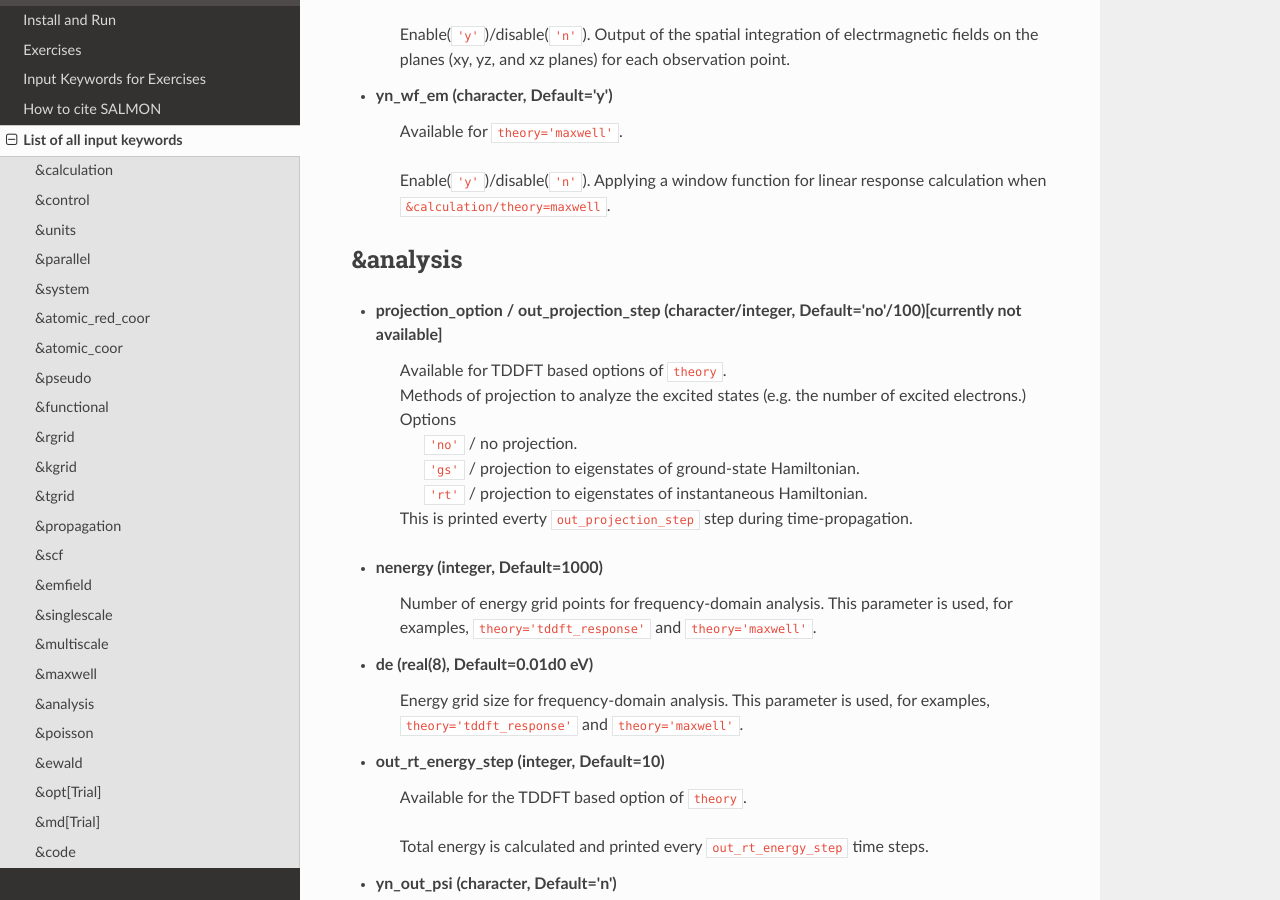
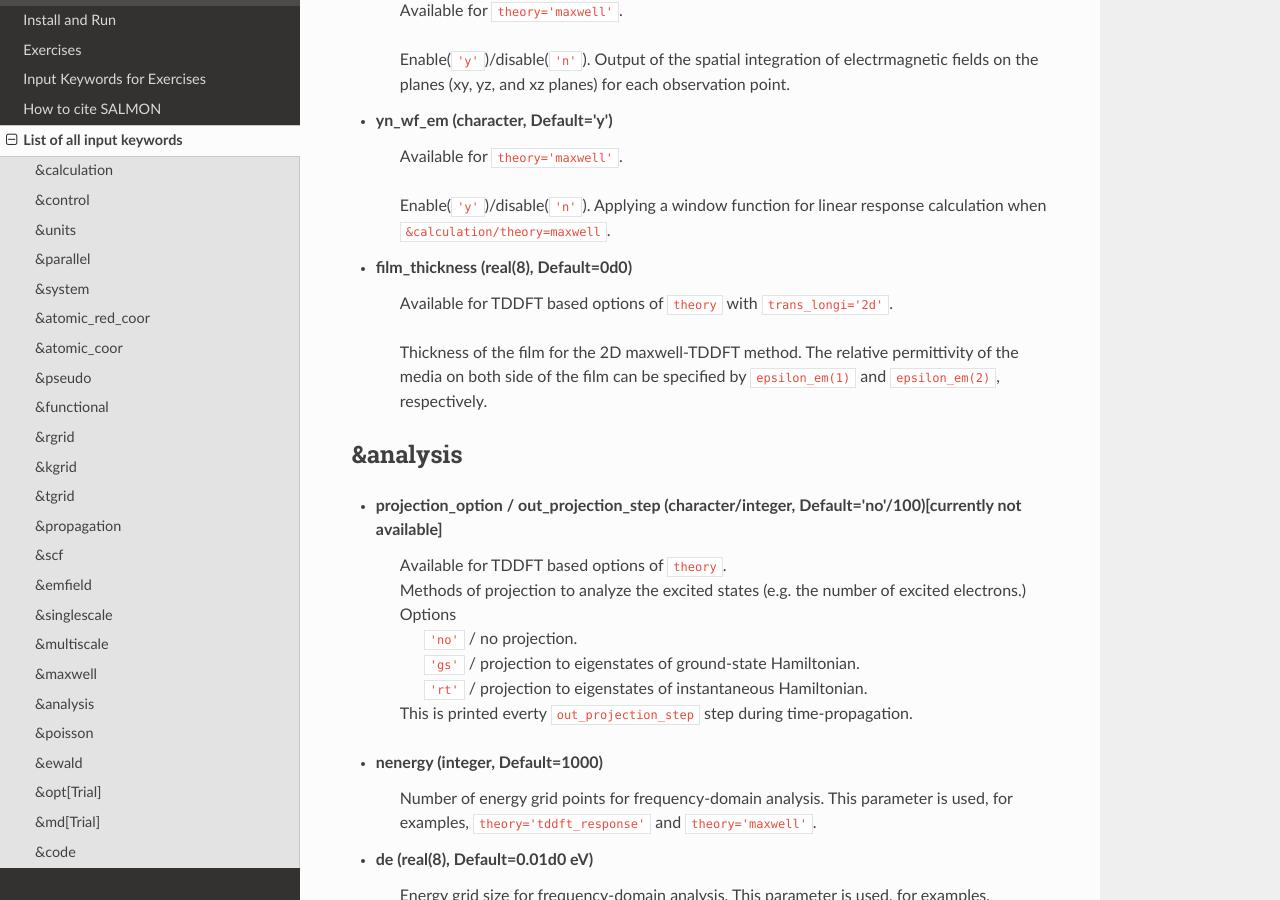
Before and after one commit to SALMON-TDDFT/SALMON-DOCS, a Sphinx documentation site: the page built from source/input_keyword_list.rst, in a window 1280 px wide and 900 px high, scrolled down 24620 px. Built offline with Sphinx 7.4.7 and the Read the Docs theme 2.0.0, drawn with Linux system fonts in a browser that asks for light colours; formulas are drawn with MathJax 3; some of the changed text lies outside the part shown.

Commit message:
Update input_keyword_list.rst

```diff
--- a/source/input_keyword_list.rst
+++ b/source/input_keyword_list.rst
@@ -571,6 +571,7 @@ Input for psudopotentials. Size of array (:) is equal to ``&system/nelem``.
    | Options
    |   ``'tr'`` / Transverse
    |   ``'lo'`` / longitudinal
+   |   ``'2d'`` / 2D maxwell-TDDFT method (for more details, see ``film_thickness`` of &maxwell)
 
 - **ae_shape1/ae_shape2** (character, Default='none')
    | Available for 'maxwell' and TDDFT based options of ``theory``.
@@ -844,6 +845,11 @@ Input for psudopotentials. Size of array (:) is equal to ``&system/nelem``.
 - **yn_wf_em** (character, Default='y')
    | Available for ``theory='maxwell'``.
    Enable(``'y'``)/disable(``'n'``). Applying a window function for linear response calculation when ``&calculation/theory=maxwell``.
+
+- **film_thickness** (real(8), Default=0d0)
+   | Available for TDDFT based options of ``theory`` with ``trans_longi='2d'``.
+   Thickness of the film for the 2D maxwell-TDDFT method.
+   The relative permittivity of the media on both side of the film can be specified by ``epsilon_em(1)`` and ``epsilon_em(2)``, respectively.
 
 &analysis
 ---------
```
